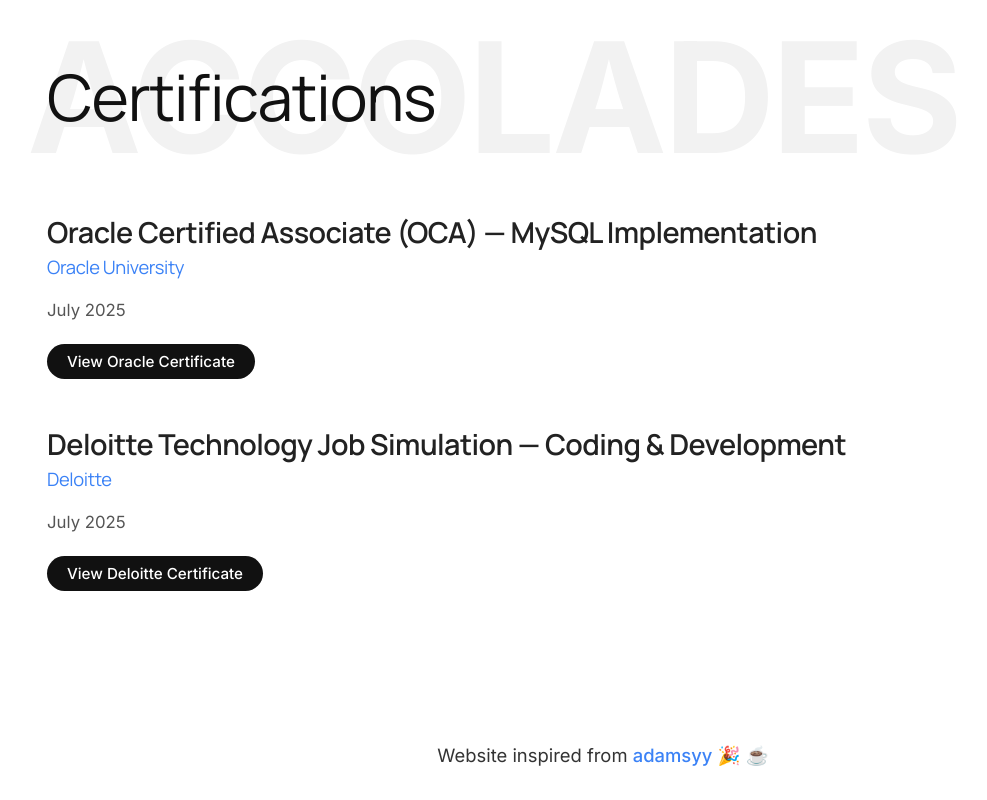
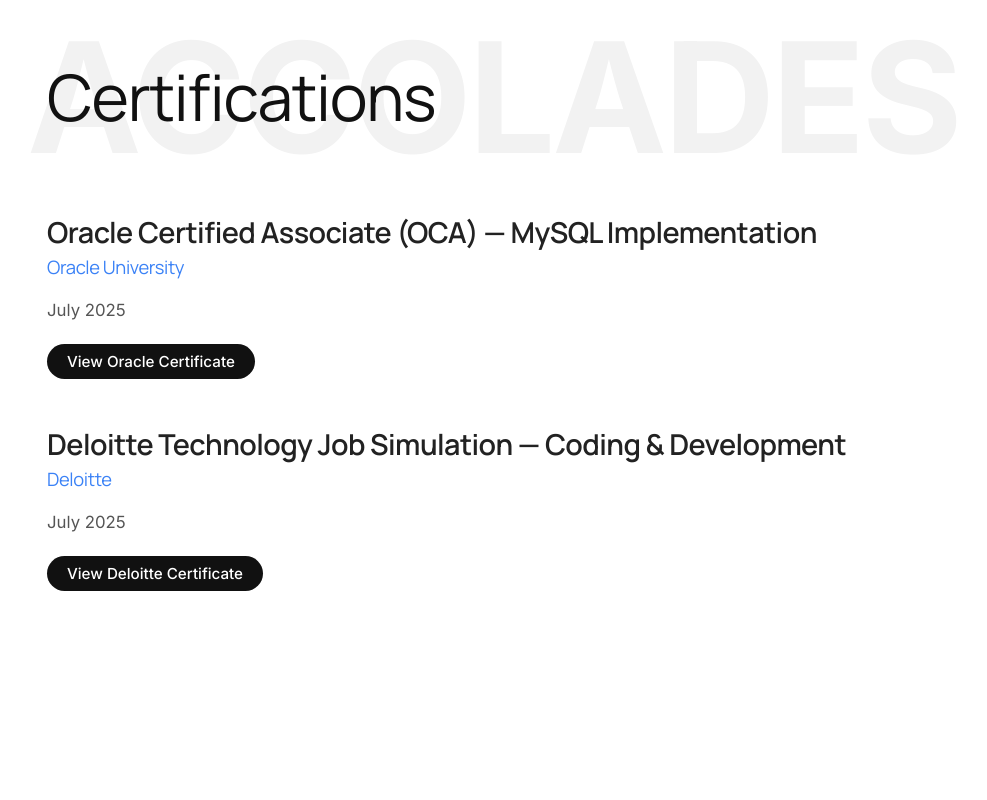
Before and after one commit to POOJAELANGO03/PORTFOLIO, a React (Vite) app: page /about in a window 1280 px wide. Shown: the part 4756-5556 px from the top of the page, without its empty margins (37-1024 px from the left). After the commit the page ends 5497 px from the top, so only its background shows below. Built offline with nearby package versions, Linux system fonts and the light colour scheme.

Commit message:
feat: add About page component with tech stack, education, and experience timeline

```diff
--- a/src/components/About.tsx
+++ b/src/components/About.tsx
@@ -375,7 +375,7 @@
       </section>
 
       {/* Inspired By Footnote */}
-      <div className="inspired-by-footer">
+      {/* <div className="inspired-by-footer">
         <p>
           Website inspired from{' '}
           <a href="https://github.com/adamsyy" target="_blank" rel="noopener noreferrer" className="hover-target inspired-link">
@@ -383,7 +383,7 @@
           </a>{' '}
           🎉 ☕
         </p>
-      </div>
+      </div> */}
 
     </div>
   );
```
